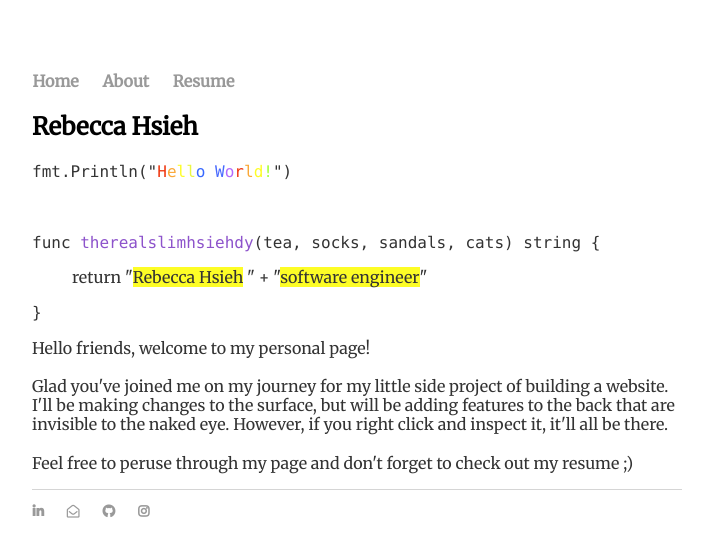
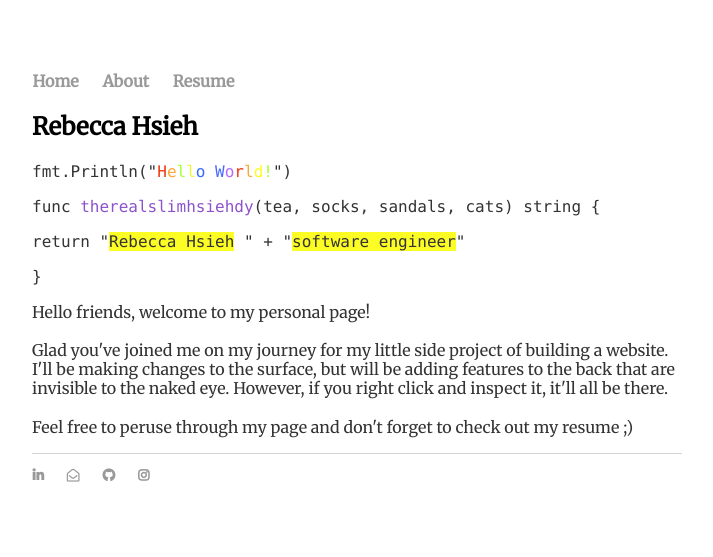
Before and after one commit to therealslimhsiehdy/therealslimhsiehdy.github.io, a Jekyll site: the page built from index.html, in a window 1280 px wide. Shown: the top 557 px of the page, without its empty margins (283-996 px from the left). Built offline with Jekyll 4.4.1, drawn with Linux system fonts in a browser that asks for light colours; nearby versions of some CDN libraries.

Commit message:
Fix return statement font

```diff
--- a/_layouts/default.html
+++ b/_layouts/default.html
@@ -19,13 +19,12 @@
 		<div class="container">
     		<div class="blurb">
         		<h2>Rebecca Hsieh</h2>
-       			<p class="cb">fmt.Println("<font color="#EF3710">H</font><font color="#FAA838">e</font><font color="#FDFD26">l</font><font color="#EBF643">l</font><font color="#3768FF">o</font> <font color="#4869FE">W</font><font color="#B26BFE">o</font><font color="#EF3710">r</font><font color="#FAA838">l</font><font color="#FDFD26">d</font><font color="#A4FF37">!</font>")</p>
-       			<br>
+       			<p class="cb">fmt.Println("<font color="#EF3710">H</font><font color="#FAA838">e</font><font color="#A4FF37">l</font><font color="#EBF643">l</font><font color="#3768FF">o</font> <font color="#4869FE">W</font><font color="#B26BFE">o</font><font color="#EF3710">r</font><font color="#FAA838">l</font><font color="#FDFD26">d</font><font color="#A4FF37">!</font>")</p>
+
        			<p class="cb">func <font color="#8D53CB">therealslimhsiehdy</font>(tea, socks, sandals, cats) string {</p>
-       			<p class="cb"><p class="tab">return "<span style="background-color: #FDFD26">Rebecca Hsieh</span> " + "<span style="background-color: #FDFD26">software engineer</span>"</p>
+       			<p class="tab"><p class="cb">return "<span style="background-color: #FDFD26">Rebecca Hsieh</span> " + "<span style="background-color: #FDFD26">software engineer</span>"</p></p>
 
        			<p class="cb">}</p>
-       			</p></p>
         		<!--<p class="cb"><font color="orange">This text should be orange and in code block style</font></p> -->
 				<p>Hello friends, welcome to my personal page!
 				<br>
```
